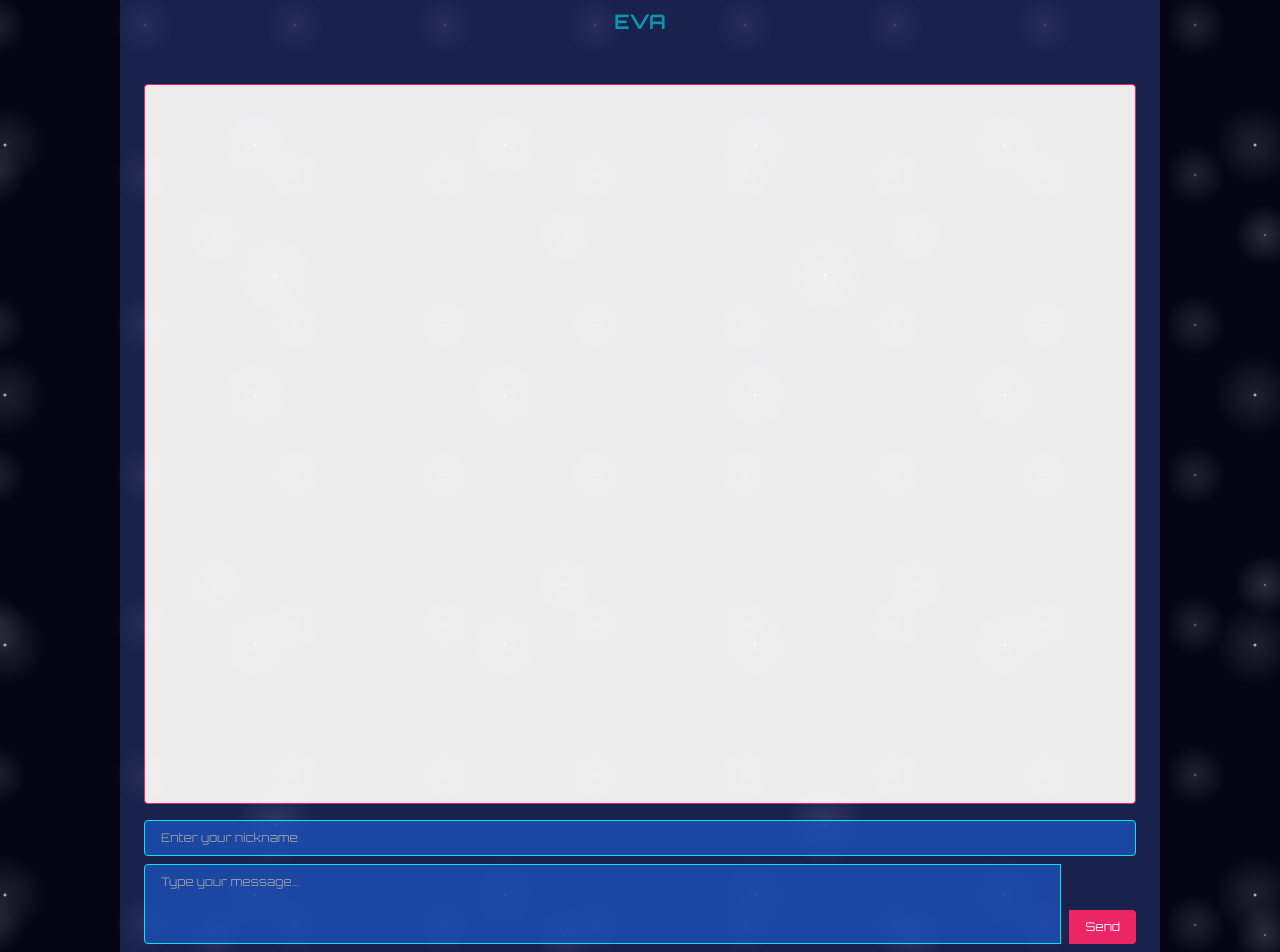
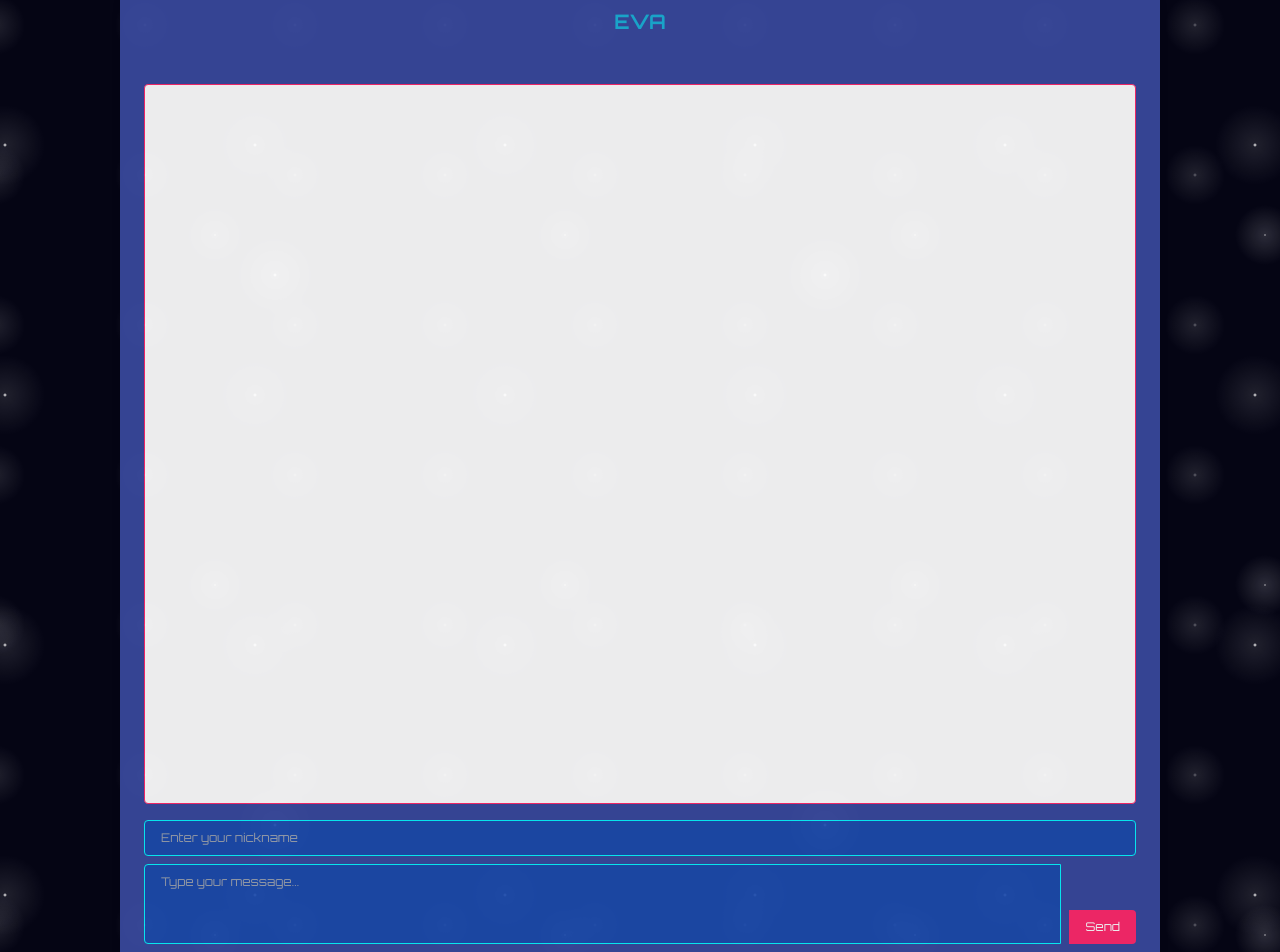
Before and after one commit to Jerieth/CIPHER, a Flask app: page / in a window 1280 px wide. Run offline with Flask 3, Linux system fonts and the light colour scheme; some libraries are stand-ins or nearby versions.

Commit message:
Agent query: Does the main chat container appear brighter now? Is it a lighter shade of blue?

```diff
--- a/static/css/output.css
+++ b/static/css/output.css
@@ -701,7 +701,7 @@ video {
 
 .bg-cosmic-blue {
   --tw-bg-opacity: 1;
-  background-color: rgb(42 58 126 / var(--tw-bg-opacity));
+  background-color: rgb(58 74 158 / var(--tw-bg-opacity));
 }
 
 .bg-deep-space {
@@ -717,10 +717,6 @@ video {
 .bg-white {
   --tw-bg-opacity: 1;
   background-color: rgb(255 255 255 / var(--tw-bg-opacity));
-}
-
-.bg-opacity-60 {
-  --tw-bg-opacity: 0.6;
 }
 
 .p-2 {
--- a/tailwind.config.js
+++ b/tailwind.config.js
@@ -5,7 +5,7 @@ module.exports = {
     extend: {
       colors: {
         'deep-space': '#1E4CAD',
-        'cosmic-blue': '#2A3A7E',
+        'cosmic-blue': '#3A4A9E', // Updated to a lighter shade
         'neon-cyan': '#08F7FE',
         'neon-pink': '#FF2A6D',
         'star-white': '#FFFFFF',
--- a/templates/index.html
+++ b/templates/index.html
@@ -36,7 +36,7 @@
     </style>
 </head>
 <body class="bg-deep-space text-star-white font-orbitron h-screen flex items-center justify-center starry-bg">
-    <div class="w-full max-w-4xl bg-cosmic-blue bg-opacity-60 rounded-lg shadow-lg p-6 chat-container">
+    <div class="w-full max-w-4xl bg-cosmic-blue rounded-lg shadow-lg p-6 chat-container">
         <h1 class="text-xl font-bold mb-4 text-center text-neon-cyan animate-pulse-slow">EVA</h1>
         <div id="typing-indicator" class="text-xs text-neon-cyan mb-2 h-6"></div>
         <div id="chat-messages" class="h-180 w-full overflow-y-auto mb-4 p-2 border border-neon-pink rounded bg-white text-black text-xs"></div>
```
